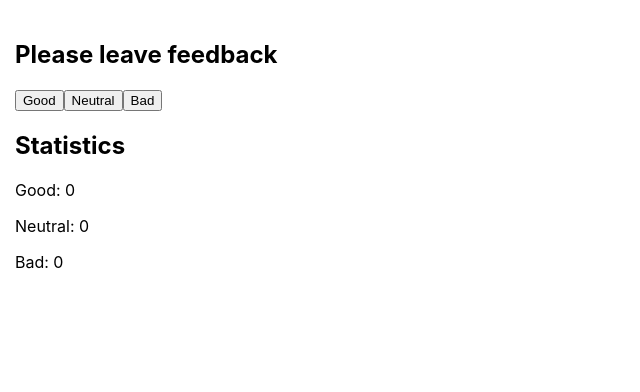
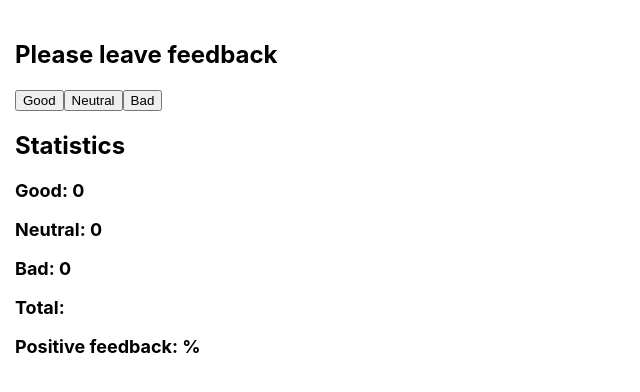
Before and after one commit to aleks-martyn/goit-react-hw-04-feedback, a React (Create React App) app: page / in a window 1280 px wide. Shown: the top 392 px of the page, without its empty margins (0-640 px from the left). Built offline with nearby package versions, Linux system fonts and the light colour scheme.

Commit message:
Update App.jsx

```diff
--- a/src/components/App.jsx
+++ b/src/components/App.jsx
@@ -1,41 +1,42 @@
 import { useState } from 'react';
 import { Section } from './Section';
+import { Statistics } from './Statistics';
 import { Container } from './App.styled';
 
 export const App = () => {
-  const [goodComment, setGoodComment] = useState(0);
-  const [neutralComment, setNeutralComment] = useState(0);
-  const [badComment, setBadComment] = useState(0);
+  const [good, setGood] = useState(0);
+  const [neutral, setNeutral] = useState(0);
+  const [bad, setBad] = useState(0);
 
-  const handleGoodCommentChange = event => {
-    setGoodComment(prevState => goodComment + 1);
+  const handleGoodClick = event => {
+    setGood(prevState => good + 1);
   };
-  const handleNeutralCommentChange = event => {
-    setNeutralComment(prevState => neutralComment + 1);
+  const handleNeutralClick = event => {
+    setNeutral(prevState => neutral + 1);
   };
-  const handleBadCommentChange = event => {
-    setBadComment(prevState => badComment + 1);
+  const handleBadClick = event => {
+    setBad(prevState => bad + 1);
   };
 
   return (
     <Container>
       <Section title="Please leave feedback">
-        <button type="button" onClick={handleGoodCommentChange}>
+        <button type="button" onClick={handleGoodClick}>
           Good
         </button>
-        <button type="button" onClick={handleNeutralCommentChange}>
+        <button type="button" onClick={handleNeutralClick}>
           Neutral
         </button>
-        <button type="button" onClick={handleBadCommentChange}>
+        <button type="button" onClick={handleBadClick}>
           Bad
         </button>
       </Section>
       <Section title="Statistics">
-        <div>
-          <p>Good: {goodComment}</p>
-          <p>Neutral: {neutralComment}</p>
-          <p>Bad: {badComment}</p>
-        </div>
+        <Statistics
+          good={good}
+          neutral={neutral}
+          bad={bad}
+        />
       </Section>
     </Container>
   );
```
